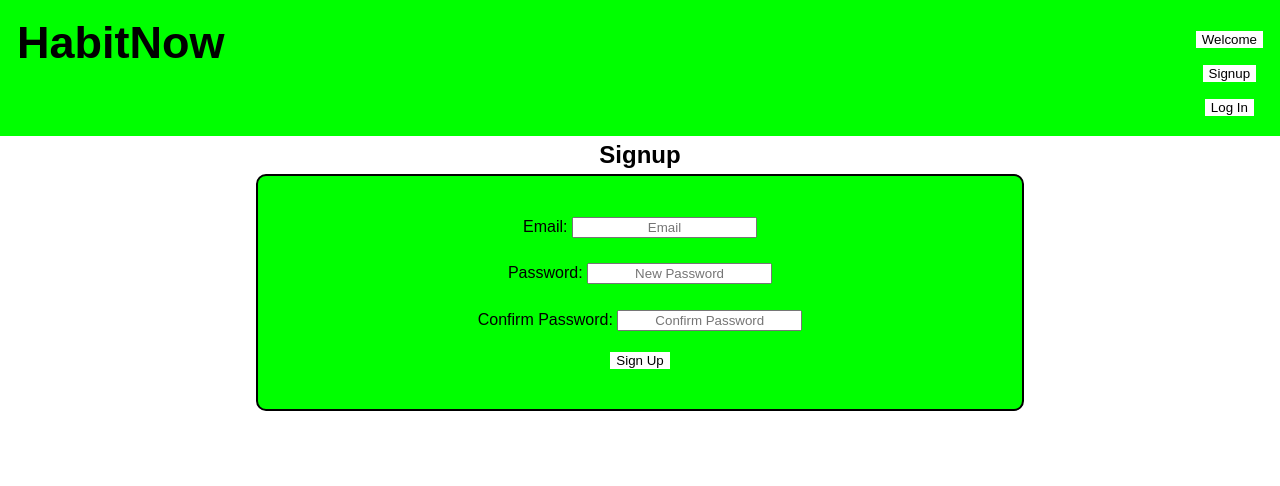
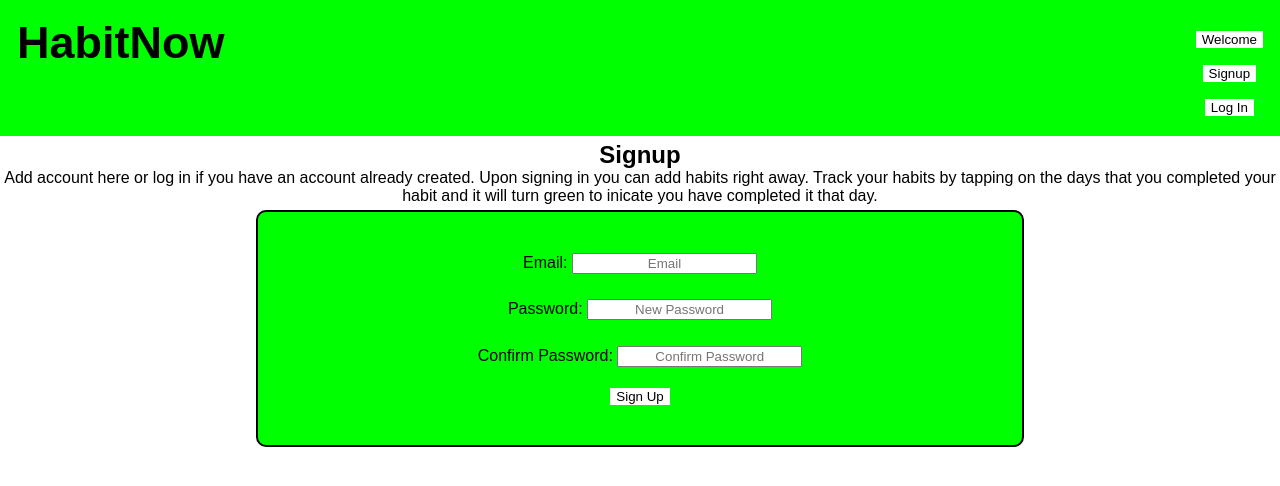
Before and after one commit to ivybenson/habit-app, a React (Create React App) app: page /signup in a window 1280 px wide. Shown: the top 486 px of the page. Built offline with nearby package versions, Linux system fonts and the light colour scheme.

Commit message:
sign up form update

```diff
--- a/src/Signup/Signup.js
+++ b/src/Signup/Signup.js
@@ -29,6 +29,12 @@ export default class Signup extends React.Component {
       <section className="signup-page">
         <div>
           <h2>Signup</h2>
+          <p>
+            Add account here or log in if you have an account already created.
+            Upon signing in you can add habits right away. Track your habits by
+            tapping on the days that you completed your habit and it will turn
+            green to inicate you have completed it that day.
+          </p>
         </div>
         <form aria-label="signup-form" onSubmit={this.handleSubmit}>
           {this.state.error && <p className="error">{this.state.error}</p>}
```
Also changed, not shown: 1 other file (tests, documents, lock files or other folders).
